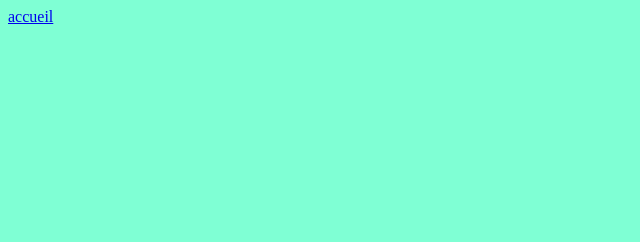
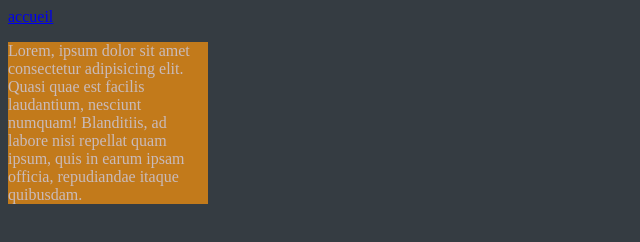
Before and after one commit to domefou/second-depot, a plain HTML site: page assets/page/page2.html in a window 1280 px wide. Shown: the whole page, without its empty margins (0-640 px from the left). Drawn offline with Linux system fonts and the light colour scheme.

Commit message:
ajout de paragraphe et couleur

```diff
--- a/assets/css/page2.css
+++ b/assets/css/page2.css
@@ -1,3 +1,8 @@
 body{
-    background-color: aquamarine;
+    background-color: rgb(53, 60, 66);
 }
+p{
+    width: 200px;
+    background-color: rgb(194, 122, 27);
+    color: rgb(201, 187, 187);
+}
--- a/assets/page/page2.html
+++ b/assets/page/page2.html
@@ -8,6 +8,9 @@
 </head>
 <body>
     <a href="../../index.html">accueil</a>
-
+    <p>Lorem, ipsum dolor sit amet consectetur adipisicing elit. Quasi quae est facilis laudantium,
+        nesciunt numquam! Blanditiis, ad labore nisi repellat quam ipsum, quis in earum ipsam officia,
+        repudiandae itaque quibusdam.
+    </p>
 </body>
 </html>
```
